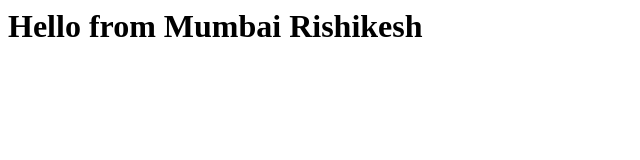
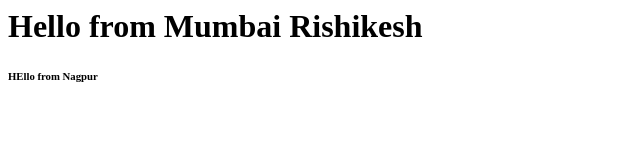
Before and after one commit to Rishikesh0921/centralgit, a plain HTML site: page index.html in a window 1280 px wide. Shown: the full height of the page, 0-640 px from the left. Drawn offline with Linux system fonts and the light colour scheme.

Commit message:
my second Commit from mumbai

```diff
--- a/index.html
+++ b/index.html
@@ -1 +1,2 @@
  <h1>Hello from Mumbai Rishikesh</h1>
+ <h6> HEllo from Nagpur </h6>
```
